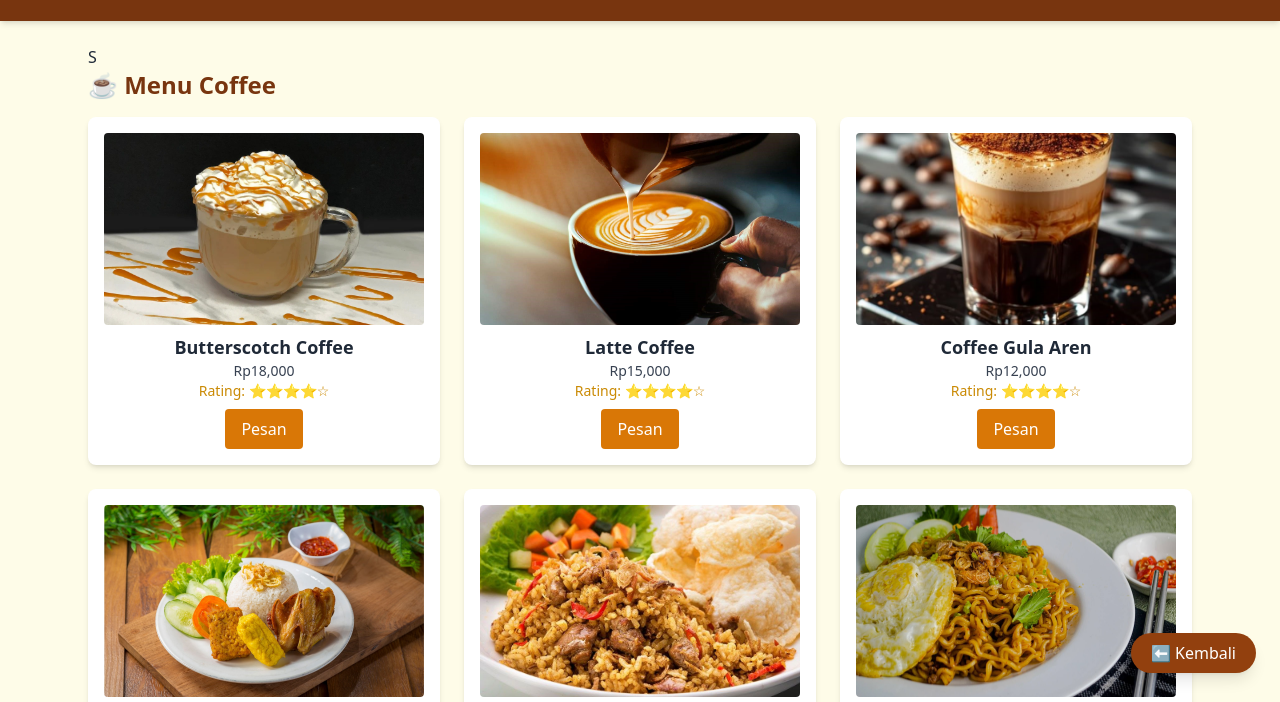
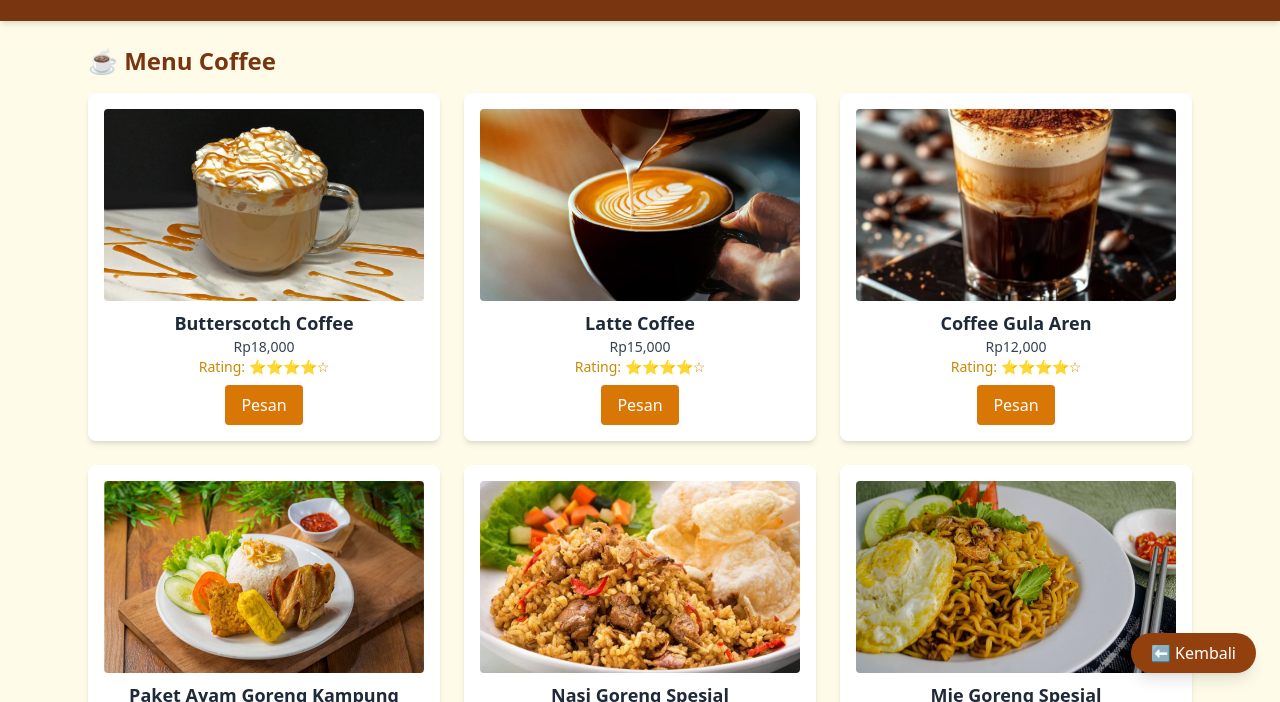
Before and after one commit to pulenhfz/kopi-mu-clubuk, a plain HTML site: page introduce.html in a window 1280 px wide. Shown: the part 103-805 px from the top of the page. Drawn offline with nearby package versions, Linux system fonts and the light colour scheme.

Commit message:
Update introduce.html

```diff
--- a/introduce.html
+++ b/introduce.html
@@ -16,7 +16,7 @@
 </div>
 </section>
 
-  <main class="max-w-6xl mx-auto p-6">S
+  <main class="max-w-6xl mx-auto p-6">
     <!-- Menu Coffee -->
     <section class="mb-8">
       <h2 class="text-2xl font-bold mb-4 text-amber-900">☕ Menu Coffee</h2>
```
